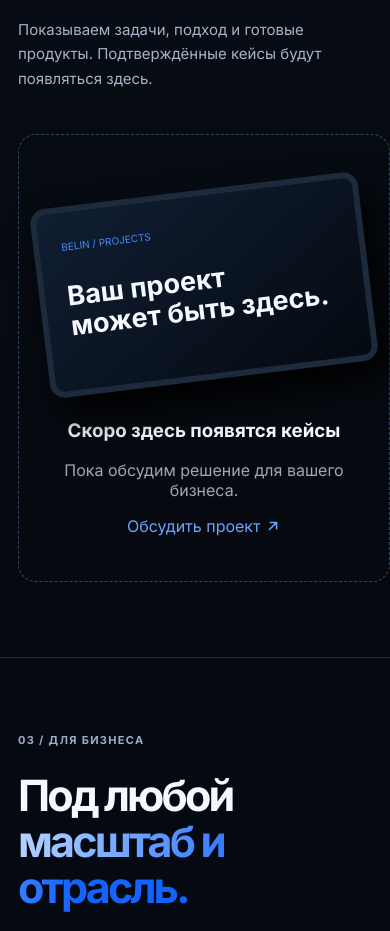
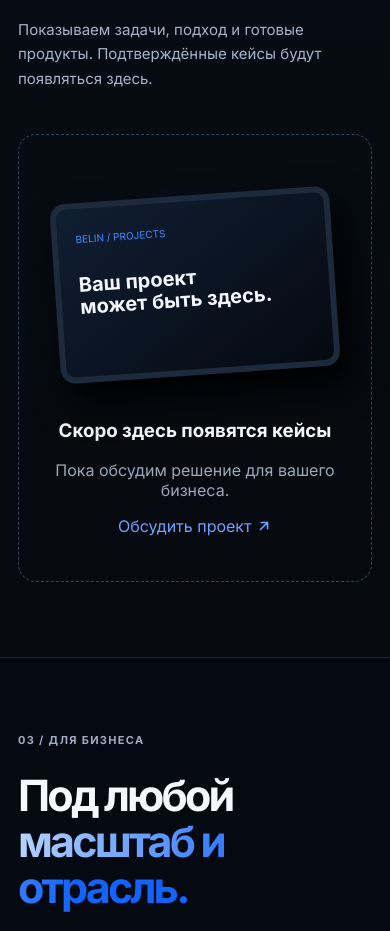
Before and after one commit to belinmarketing-jpg/belin, a website: page belin-netlify/belin-netlify 3/public/index.html in a window 390 px wide. Shown: the part 3080-4011 px from the top of the page. Drawn offline with Linux system fonts and the light colour scheme; no server answers.

Commit message:
Make empty portfolio illustration fit narrow phone screens

```diff
--- a/belin-netlify/belin-netlify 3/public/belin-v2.css
+++ b/belin-netlify/belin-netlify 3/public/belin-v2.css
@@ -82,3 +82,9 @@ body{background:#050912;color:var(--v2-white)}
   .site-shell-header .shell-action{display:none}
   .site-shell-header .shell-hamburger{margin-left:auto}
 }
+@media(max-width:600px){
+  .projects-grid{grid-template-columns:minmax(0,1fr)}
+  .empty-project,.empty-visual{min-width:0}
+  .empty-browser{width:min(280px,calc(100% - 24px));height:180px;padding:18px;transform:rotate(-4deg)}
+  .empty-browser strong{font-size:clamp(20px,5vw,26px)}
+}
```
